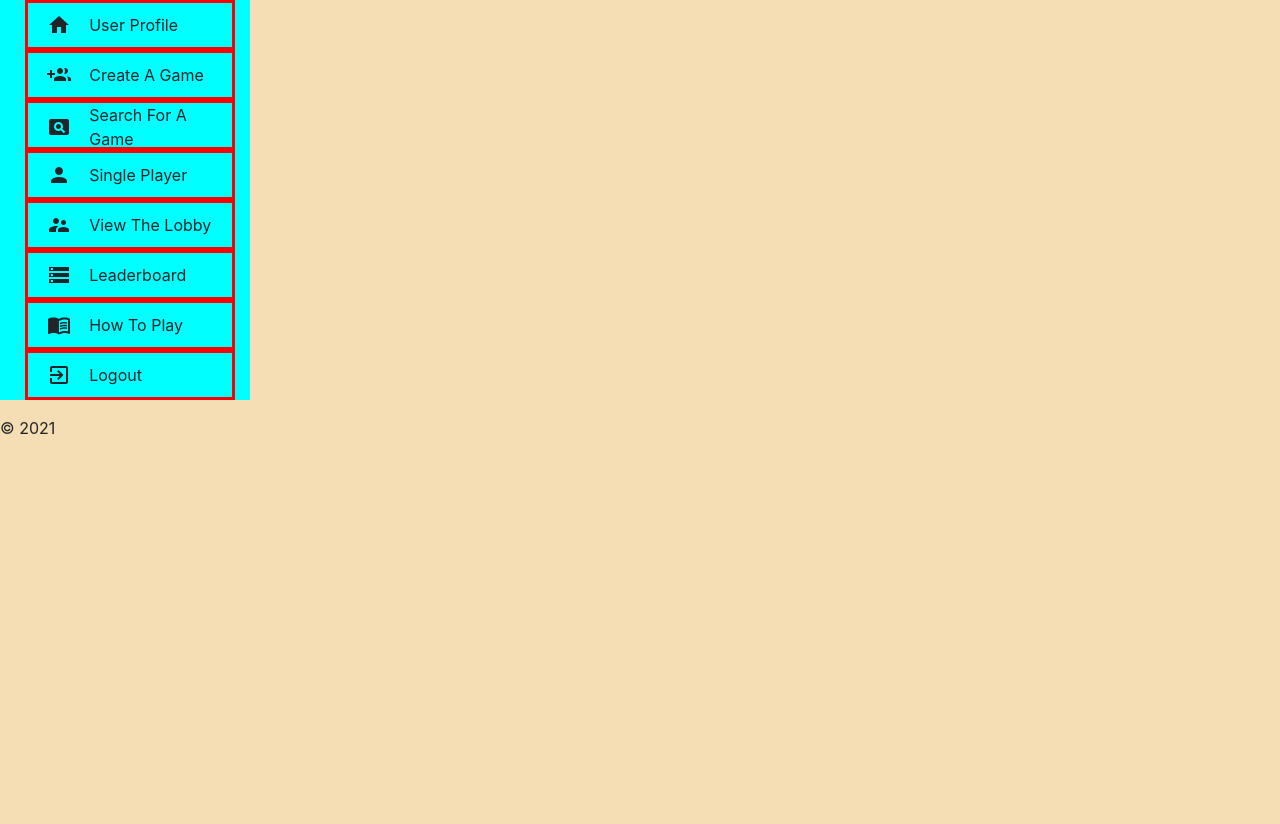
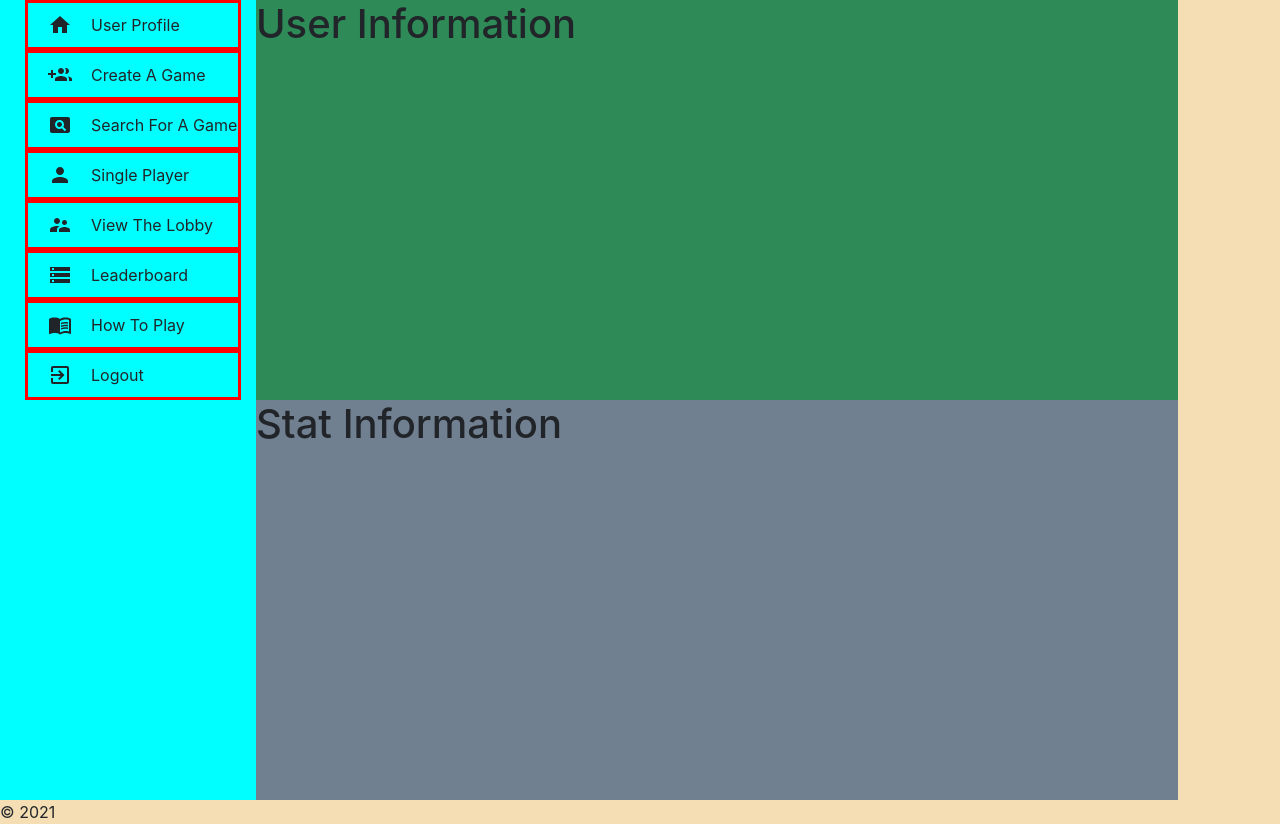
Before and after one commit to HeyAero/dartshub, a React app in the folder client/: page /user in a window 1280 px wide. Before the commit the page ends 800 px from the top, so only its background shows below. Built offline with nearby package versions, Linux system fonts and the light colour scheme.

Commit message:
Add user page format

```diff
--- a/client/src/components/SideNav/_Sidenav.scss
+++ b/client/src/components/SideNav/_Sidenav.scss
@@ -1,6 +1,6 @@
 .Sidebar {
     height: 100%;
-    width: 250px;
+    width: 100%;
     background-color: aqua;
 }
 
--- a/client/src/components/SideNav/index.js
+++ b/client/src/components/SideNav/index.js
@@ -3,6 +3,7 @@ import { SidenavData } from './SidenavData'
 
 
 const Sidenav = () => {
+
     return (
         <>
             <div className="Sidebar">
--- a/client/src/components/StatInformation/index.js
+++ b/client/src/components/StatInformation/index.js
@@ -0,0 +1,10 @@
+import React from "react";
+
+const StatInformation = () => {
+    return(
+        <h1>Stat Information</h1>
+    )
+
+}
+
+export default StatInformation;
--- a/client/src/components/UserInformation/index.js
+++ b/client/src/components/UserInformation/index.js
@@ -0,0 +1,10 @@
+import React from "react";
+
+const UserInformation = () => {
+    return(
+        <h1>User Information</h1>
+    )
+
+}
+
+export default UserInformation;
--- a/client/src/components/index.js
+++ b/client/src/components/index.js
@@ -2,3 +2,5 @@
 export { default as Navbar } from './Navbar';
 export { default as Greeting } from './Greeting';
 export { default as Sidenav } from './Sidenav';
+export { default as UserInformation } from './UserInformation';
+export { default as StatInformation } from './StatInformation';
--- a/client/src/index.scss
+++ b/client/src/index.scss
@@ -3,7 +3,7 @@
 @import './variables';
 
 // Pages
-
+@import "./pages/User/User";
 // Components
 @import './components/Navbar/Navbar';
 @import './components/Sidenav/Sidenav';
--- /dev/null
+++ b/client/src/pages/User/_User.scss
@@ -0,0 +1,26 @@
+.User-page{
+    display: grid;
+    grid-template-columns: 20vw 120vw;
+    grid-template-rows: 50vh 50vh;
+}
+#Sidenav-layout{
+background-color: salmon;
+grid-column: 1;
+grid-row-start: 1;
+grid-row-end: span 2;
+
+}
+
+#UserInformation-layout{
+background-color: seagreen;
+width: 60%;
+grid-column: 2;
+grid-row: 1/2;
+
+}
+#StatInformation-layout{
+background-color: slategray;
+width: 60%;
+grid-column: 2;
+grid-row: 2;
+}
--- a/client/src/pages/User/index.js
+++ b/client/src/pages/User/index.js
@@ -1,11 +1,24 @@
 import React from 'react';
-import {Sidenav} from '../../components'
+import { Sidenav, UserInformation, StatInformation } from '../../components'
 
 const User = () => {
 
     return (
         <>
-            <Sidenav />
+            <div className="User-page">
+                <div id="Sidenav-layout">
+                    <Sidenav />
+                </div>
+                <div id="UserInformation-layout">
+                    <UserInformation />
+                </div>
+                <div id="StatInformation-layout">
+                    <StatInformation />
+                </div>
+
+            </div>
+
+
 
         </>
     )
```
